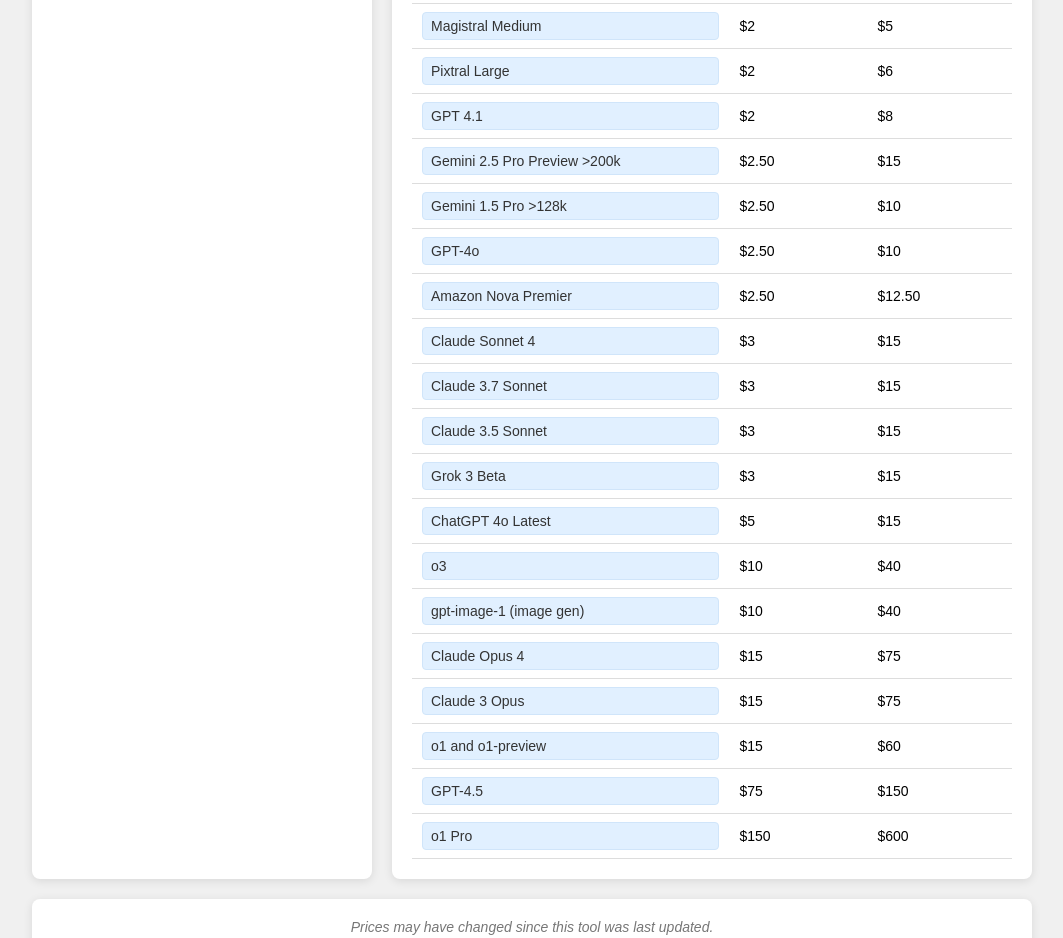
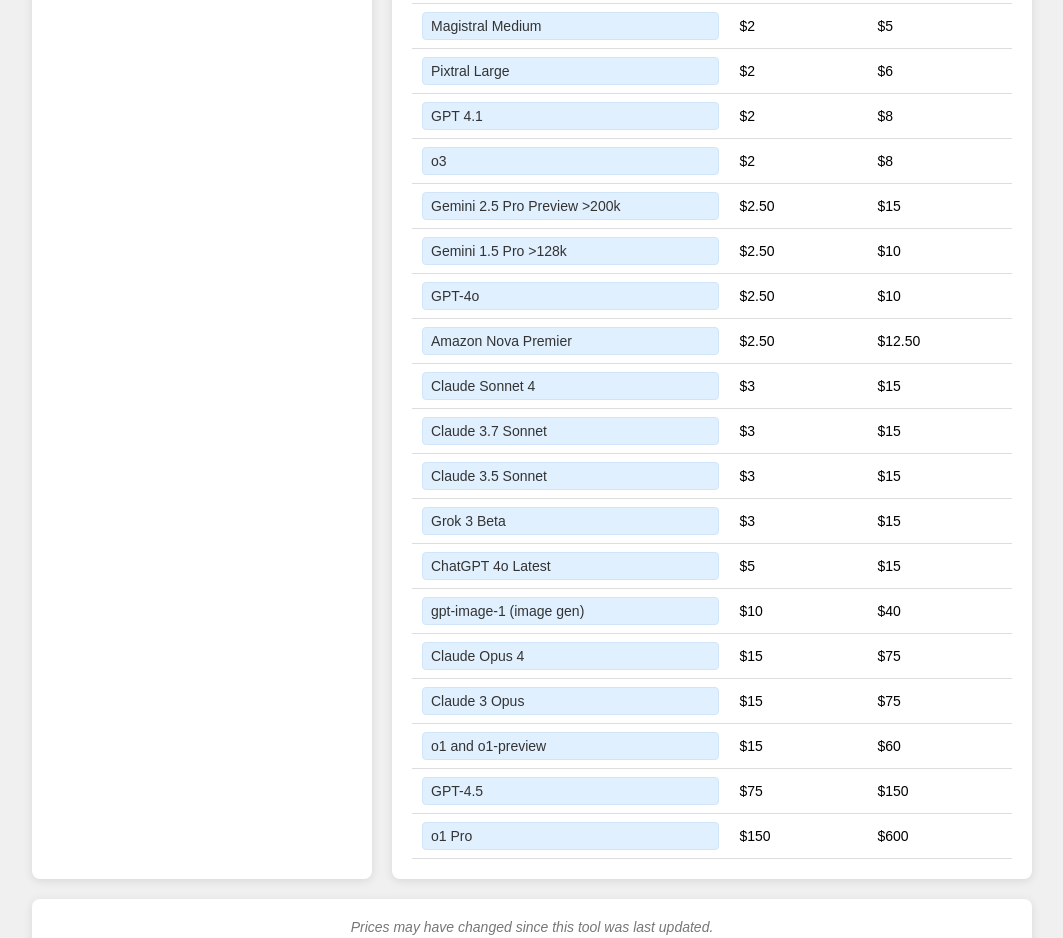
Before and after one commit to simonw/llm-prices, a plain HTML site: page index.html in a window 1280 px wide. Shown: the part 1760-2698 px from the top of the page, without its empty margins (108-1171 px from the left). Drawn offline with Linux system fonts and the light colour scheme.

Commit message:
o3 price drops 80%

```diff
--- a/index.html
+++ b/index.html
@@ -279,7 +279,7 @@
             'gpt-4.1': { name: 'GPT 4.1', input: 2.00, output: 8.00 },
             'gpt-4.1-mini': { name: 'GPT 4.1 Mini', input: 0.40, output: 1.60 },
             'gpt-4.1-nano': { name: 'GPT 4.1 Nano', input: 0.10, output: 0.40 },
-            'o3': { name: 'o3', input: 10, output: 40 },
+            'o3': { name: 'o3', input: 2, output: 8 },
             'o4-mini': { name: 'o4-mini', input: 1.1, output: 4.4 },
             'gemini-2.5-flash': { name: 'Gemini 2.5 Flash', input: 0.15, output: 0.60 },
             'gemini-2.5-flash-thinking': { name: 'Gemini 2.5 Flash Thinking', input: 0.15, output: 3.50 },
```
